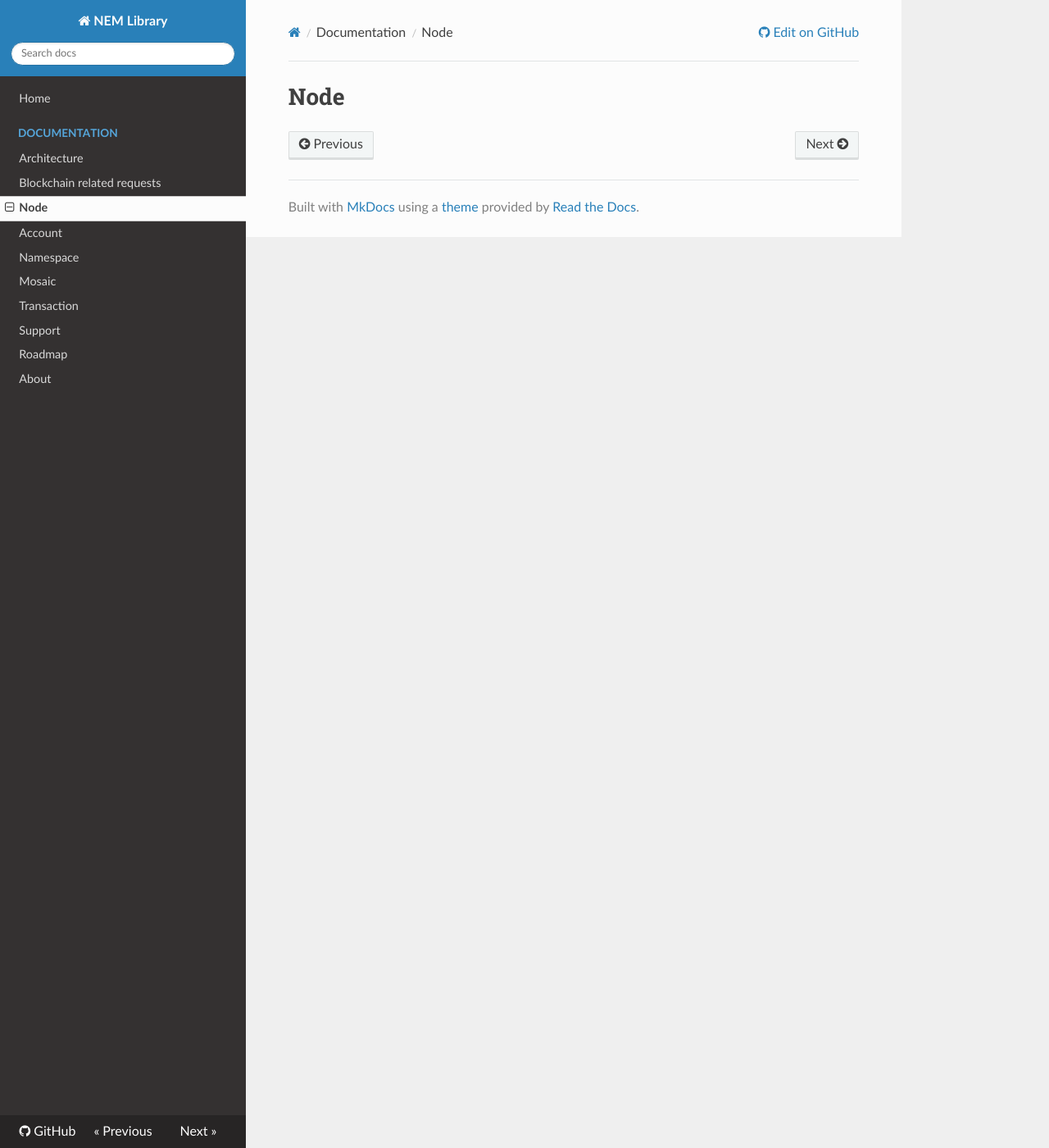
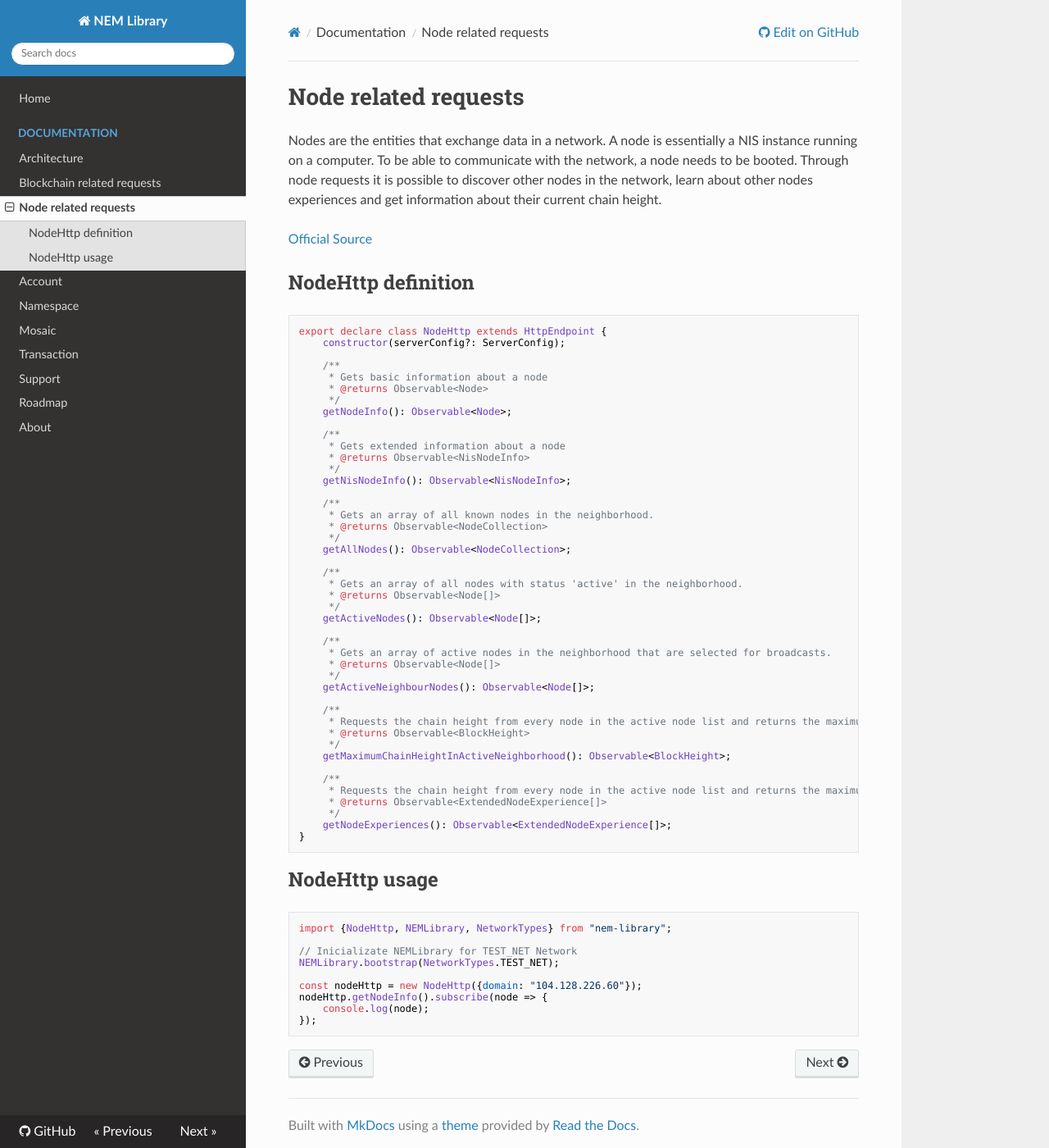
Before and after one commit to takahser/nem-library-docs, an MkDocs documentation site: the page built from docs/documentation/node.md, in a window 1280 px wide and 1400 px high. Shown: the whole window at 82% size. Built offline with MkDocs 1.6.1, drawn with Linux system fonts in a browser that asks for light colours; nearby versions of some CDN libraries; old or Windows-style settings are respelled for this version of MkDocs.

Commit message:
ADDED node.md structure

````diff
--- a/docs/documentation/node.md
+++ b/docs/documentation/node.md
@@ -1 +1,69 @@
-# Node
+# Node related requests
+
+Nodes are the entities that exchange data in a network. A node is essentially a NIS instance running on a computer. To be able to communicate with the network, a node needs to be booted. Through node requests it is possible to discover other nodes in the network, learn about other nodes experiences and get information about their current chain height.
+
+[Official Source](https://bob.nem.ninja/docs/#node-related-requests)
+
+## NodeHttp definition
+
+```typescript
+export declare class NodeHttp extends HttpEndpoint {
+    constructor(serverConfig?: ServerConfig);
+
+    /**
+     * Gets basic information about a node
+     * @returns Observable<Node>
+     */
+    getNodeInfo(): Observable<Node>;
+
+    /**
+     * Gets extended information about a node
+     * @returns Observable<NisNodeInfo>
+     */
+    getNisNodeInfo(): Observable<NisNodeInfo>;
+
+    /**
+     * Gets an array of all known nodes in the neighborhood.
+     * @returns Observable<NodeCollection>
+     */
+    getAllNodes(): Observable<NodeCollection>;
+
+    /**
+     * Gets an array of all nodes with status 'active' in the neighborhood.
+     * @returns Observable<Node[]>
+     */
+    getActiveNodes(): Observable<Node[]>;
+
+    /**
+     * Gets an array of active nodes in the neighborhood that are selected for broadcasts.
+     * @returns Observable<Node[]>
+     */
+    getActiveNeighbourNodes(): Observable<Node[]>;
+
+    /**
+     * Requests the chain height from every node in the active node list and returns the maximum height seen.
+     * @returns Observable<BlockHeight>
+     */
+    getMaximumChainHeightInActiveNeighborhood(): Observable<BlockHeight>;
+
+    /**
+     * Requests the chain height from every node in the active node list and returns the maximum height seen.
+     * @returns Observable<ExtendedNodeExperience[]>
+     */
+    getNodeExperiences(): Observable<ExtendedNodeExperience[]>;
+}
+```
+
+## NodeHttp usage
+
+```typescript
+import {NodeHttp, NEMLibrary, NetworkTypes} from "nem-library";
+
+// Inicializate NEMLibrary for TEST_NET Network
+NEMLibrary.bootstrap(NetworkTypes.TEST_NET);
+
+const nodeHttp = new NodeHttp({domain: "104.128.226.60"});
+nodeHttp.getNodeInfo().subscribe(node => {
+    console.log(node);
+});
+```
````
